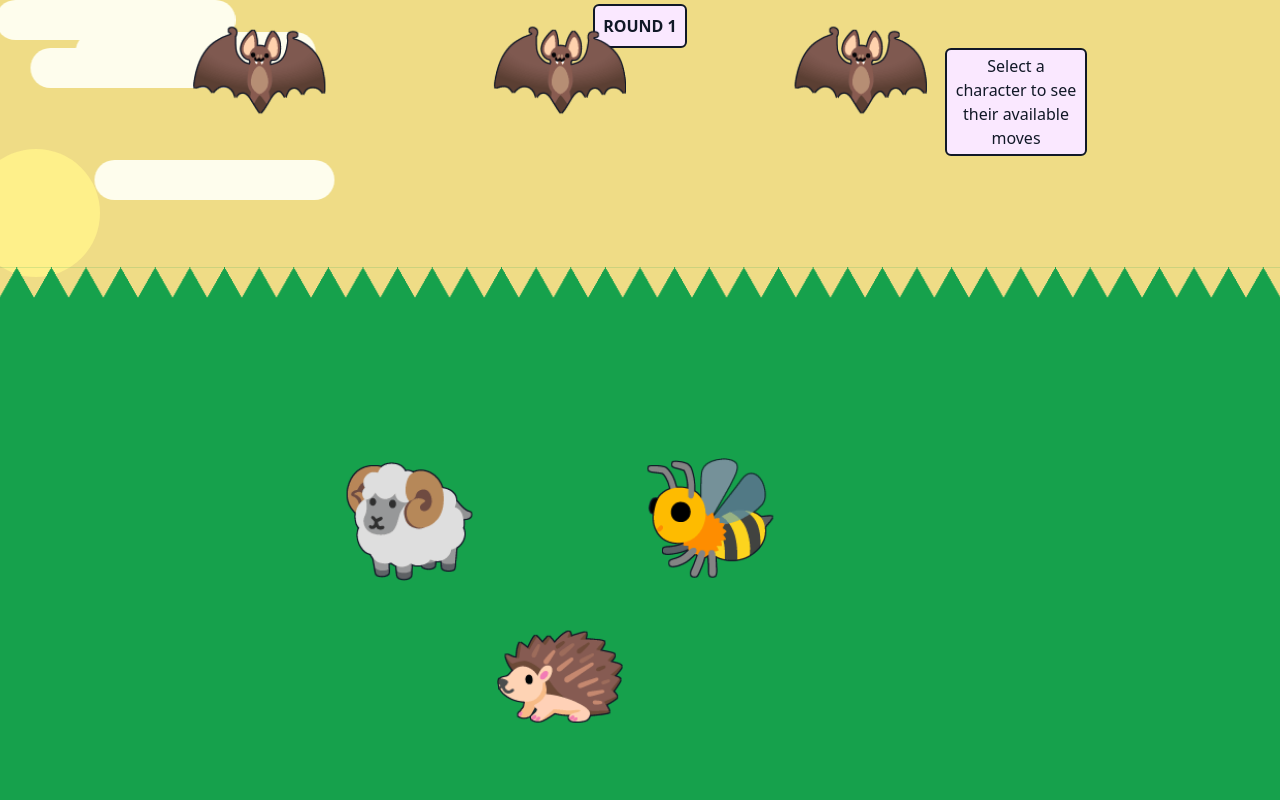
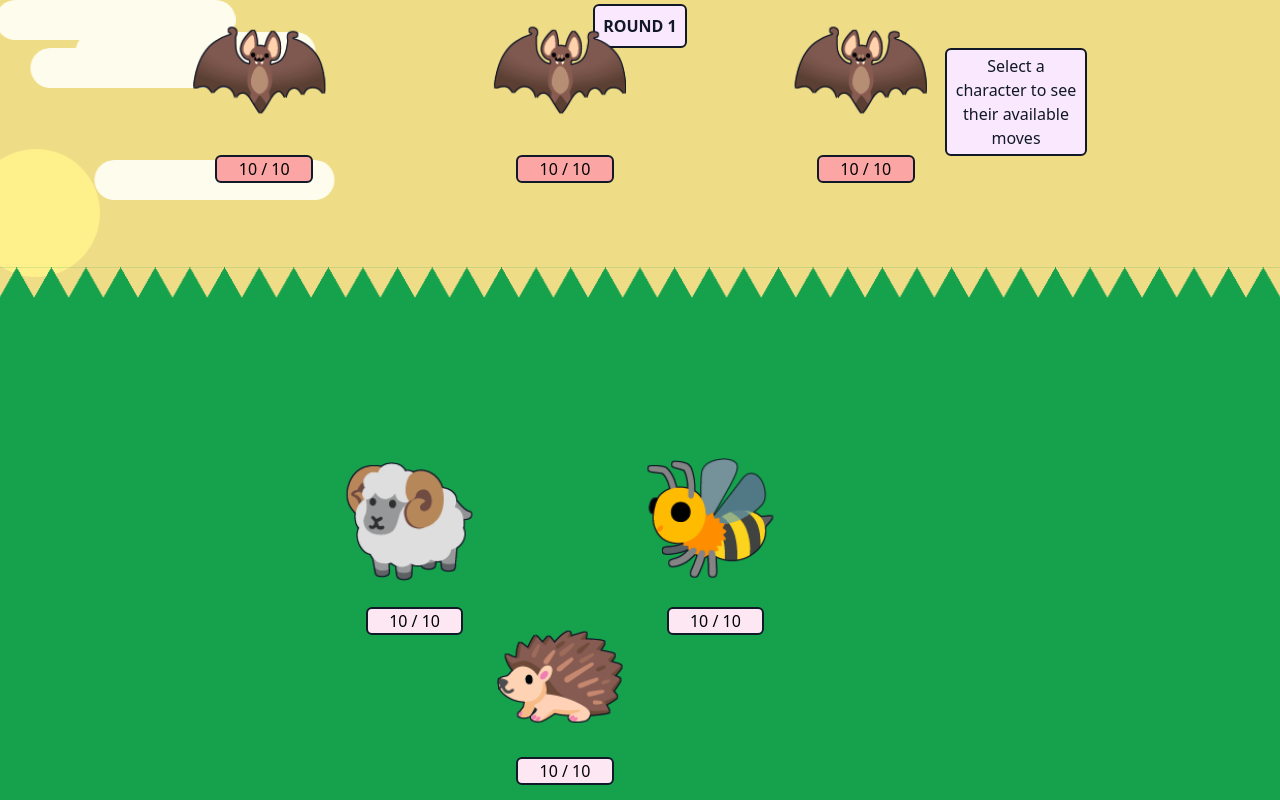
Before and after one commit to PawelMarcinowski11/WildBrawlTactics, an Angular app: page / in a window 1280 px wide. Built offline with nearby package versions, Linux system fonts and the light colour scheme; a web font is replaced by a local one.

Commit message:
add health bars

```diff
--- a/src/app/components/character/character.component.html
+++ b/src/app/components/character/character.component.html
@@ -13,6 +13,7 @@
   <div class="w-full h-full animate-bounce">
     <div class="absolute inline-block w-full h-full align-middle">
       <span
+        translate="no"
         class="inline-block"
         [ngStyle]="{
           'font-size': calculatedFontSize * 0.75 + 'px',
@@ -29,6 +30,7 @@
     </div>
     <div #overlay class="absolute w-full h-full text-transparent">
       <span
+        translate="no"
         class="{{ linearGradient ? 'inline-block' : '' }}"
         [ngStyle]="{
           'font-size': calculatedFontSize * 0.75 + 'px',
@@ -52,4 +54,12 @@
       </span>
     </div>
   </div>
+  <div class="absolute flex bottom-[10%] w-full justify-center rounded-md ">
+    <div class="border-2 px-1 min-w-[65%] text-center whitespace-nowrap overflow-hidden bg-pink-100 border-gray-900 rounded-md"
+    [ngClass]="{
+      'bg-red-300': parameters.player === 'ai' && !isSelected(),
+      'bg-green-300': parameters.player === 'human' && !isSelected(),
+      'bg-blue-300': isSelected(),
+    }">{{ parameters.hp }} / {{ parameters.maxHp }}</div>
+  </div>
 </div>
```
